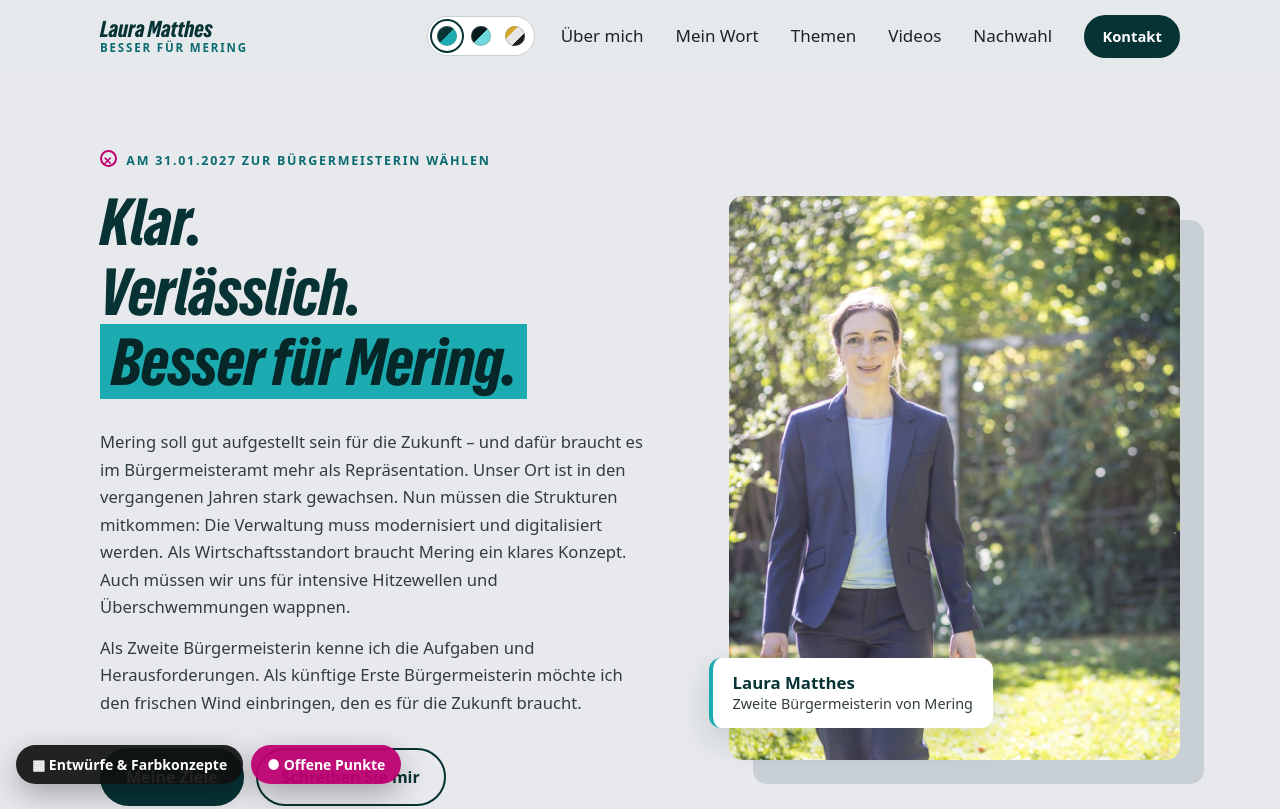
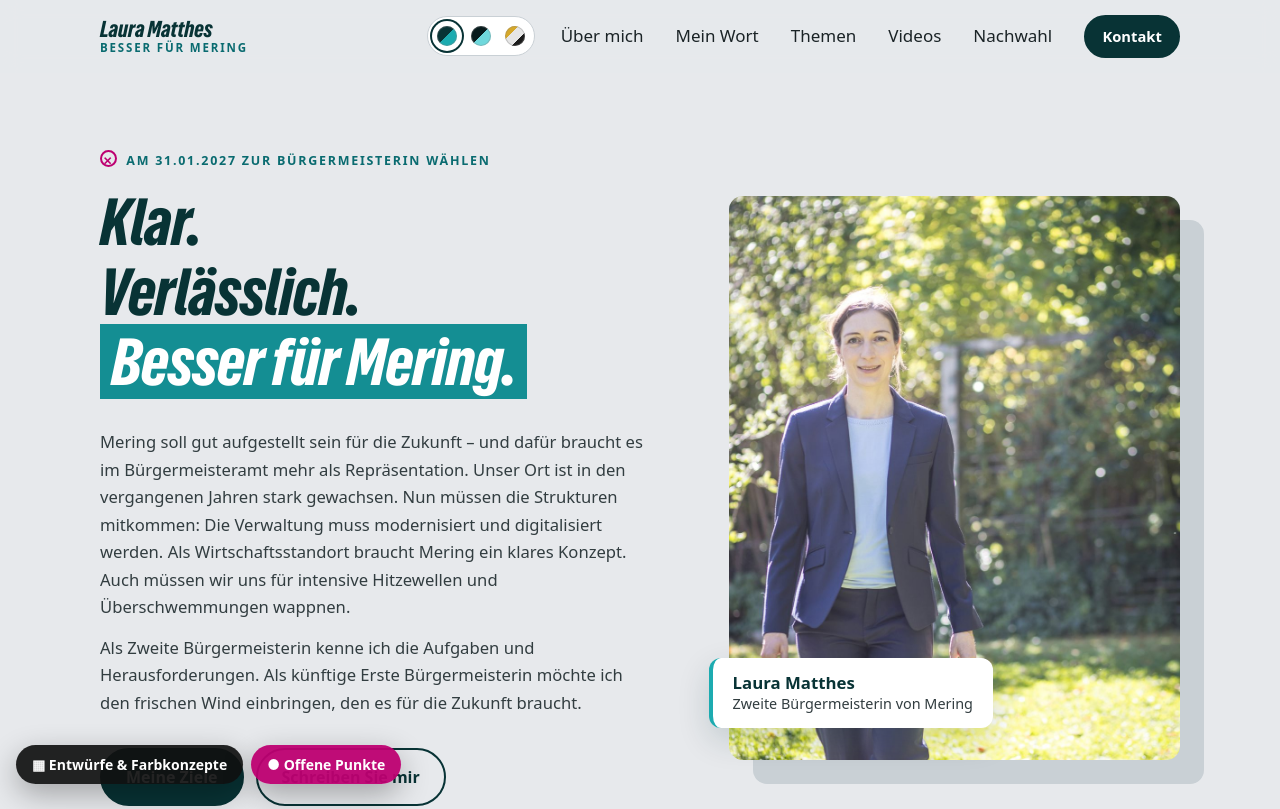
Before and after one commit to BernhardKonrad/lauramatthes-entwuerfe, a plain HTML site: page index.html in a window 1280 px wide. Shown: the top 809 px of the page. Drawn offline with Linux system fonts and the light colour scheme.

Commit message:
Slogan „Besser für Mering.“ in weißer Schrift
Balken etwas dunkleres Türkis (#148e93), damit Weiß den Kontrast für
große Schrift erfüllt (3,95:1). Im Gold-Konzept bleibt die Schrift dunkel.

Co-Authored-By: Claude Opus 5.5 <noreply@anthropic.com>

```diff
--- a/styles.css
+++ b/styles.css
@@ -32,8 +32,8 @@
   --facts-line: rgba(255, 255, 255, .14);
   --expect-bg: var(--primary);
   --expect-fg: var(--on-primary);
-  --slogan-bg: var(--accent);   /* Slogan-Balken wie auf dem Flyer */
-  --slogan-fg: var(--on-accent);
+  --slogan-bg: var(--accent-dark); /* Slogan-Balken wie auf dem Flyer, etwas dunkler für weiße Schrift */
+  --slogan-fg: #ffffff;
   --slogan-pad: .18em;
   --sw1: #083335; --sw2: #1cabb0;  /* Farbkreis im Umschalter */
   color-scheme: light;
@@ -124,6 +124,7 @@
   --btn-bg: #1e1e1e; --btn-hover: #3a3a3a;
   --paper: #faf8f3; --sand: #f2ede1; --sand-2: #e2d9c3; --line: #e4dccb;
   --header-bg: rgba(250, 248, 243, .92); --footer-bg: #1a1a1a; --ph-bg: rgba(201, 162, 39, .18); --shadow: rgba(0, 0, 0, .12);
+  --slogan-bg: var(--accent); --slogan-fg: var(--on-accent);
   --sw1: #2b2b2b; --sw2: #c9a227;
 }
 
@@ -221,7 +222,7 @@
   --shadow: rgba(0, 0, 0, .45);
   --facts-bg: #0e3b3e; --facts-fg: #eef4f4; --facts-key: #8fe3e6; --facts-line: rgba(255, 255, 255, .14);
   --expect-bg: #0e3b3e; --expect-fg: #eef4f4;
-  --slogan-bg: #1cabb0; --slogan-fg: #062628; --slogan-pad: .18em;
+  --slogan-bg: #148e93; --slogan-fg: #ffffff; --slogan-pad: .18em;
   color-scheme: dark;
 }
 
```
